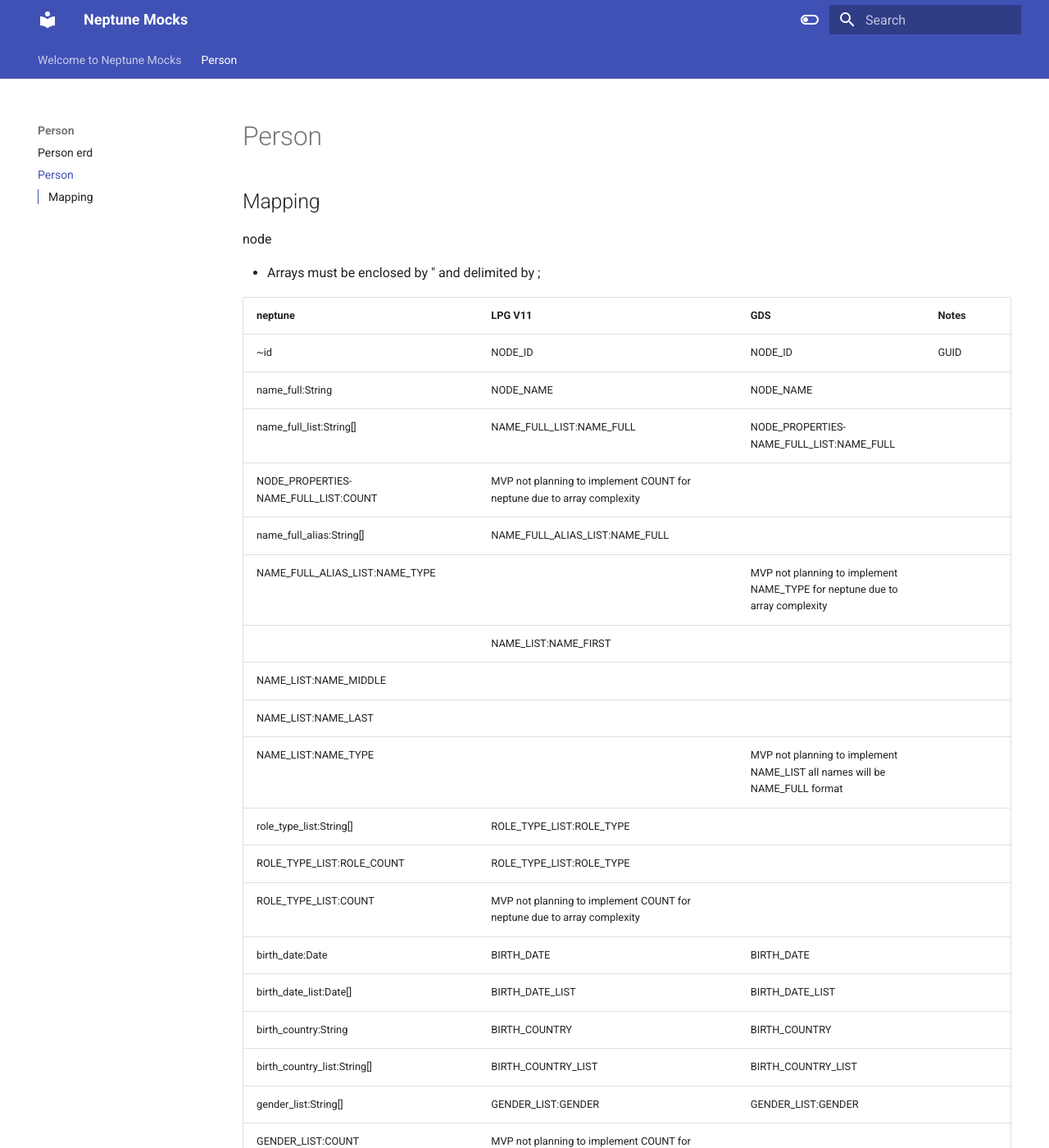
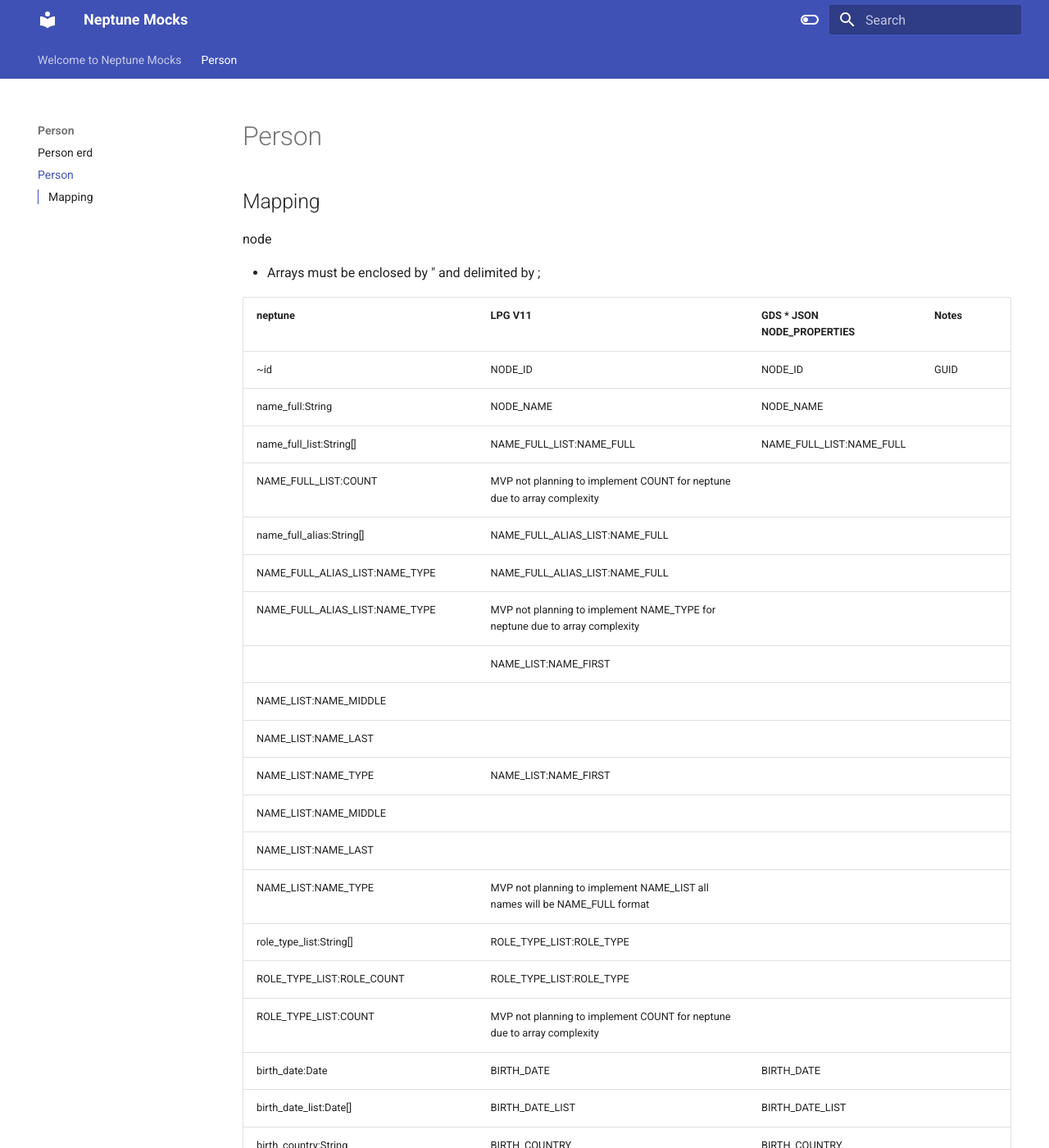
Before and after one commit to innvo/neptune-mocks, an MkDocs documentation site: the page built from docs/person/person.md, in a window 1280 px wide and 1400 px high. Shown: the whole window at 82% size. Built offline with MkDocs 1.6.1 and Material for MkDocs 9.7.7, drawn with Linux system fonts in a browser that asks for light colours.

Commit message:
WIP fixed table and added person_name edge

```diff
--- a/docs/person/person.md
+++ b/docs/person/person.md
@@ -6,18 +6,22 @@ node
 
 *   Arrays must be enclosed by " and delimited by ;
 
-| neptune | LPG V11 | GDS | Notes |
+| neptune | LPG V11 | GDS \* JSON NODE\_PROPERTIES | Notes |
 | --- | --- | --- | --- |
 | ~id | NODE\_ID | NODE\_ID | GUID |
 | name\_full:String | NODE\_NAME | NODE\_NAME |   |
-| name\_full\_list:String\[\] | NAME\_FULL\_LIST:NAME\_FULL | NODE\_PROPERTIES-NAME\_FULL\_LIST:NAME\_FULL
-NODE\_PROPERTIES-NAME\_FULL\_LIST:COUNT | MVP not planning to implement COUNT for neptune due to array complexity |
+| name\_full\_list:String\[\] | NAME\_FULL\_LIST:NAME\_FULL | NAME\_FULL\_LIST:NAME\_FULL
+NAME\_FULL\_LIST:COUNT | MVP not planning to implement COUNT for neptune due to array complexity |
 | name\_full\_alias:String\[\] | NAME\_FULL\_ALIAS\_LIST:NAME\_FULL
-NAME\_FULL\_ALIAS\_LIST:NAME\_TYPE |   | MVP not planning to implement NAME\_TYPE for neptune due to array complexity |
+NAME\_FULL\_ALIAS\_LIST:NAME\_TYPE | NAME\_FULL\_ALIAS\_LIST:NAME\_FULL
+NAME\_FULL\_ALIAS\_LIST:NAME\_TYPE | MVP not planning to implement NAME\_TYPE for neptune due to array complexity |
 |   | NAME\_LIST:NAME\_FIRST
 NAME\_LIST:NAME\_MIDDLE
 NAME\_LIST:NAME\_LAST
-NAME\_LIST:NAME\_TYPE |   | MVP not planning to implement NAME\_LIST all names will be NAME\_FULL format |
+NAME\_LIST:NAME\_TYPE | NAME\_LIST:NAME\_FIRST
+NAME\_LIST:NAME\_MIDDLE
+NAME\_LIST:NAME\_LAST
+NAME\_LIST:NAME\_TYPE | MVP not planning to implement NAME\_LIST all names will be NAME\_FULL format |
 | role\_type\_list:String\[\] | ROLE\_TYPE\_LIST:ROLE\_TYPE
 ROLE\_TYPE\_LIST:ROLE\_COUNT | ROLE\_TYPE\_LIST:ROLE\_TYPE
 ROLE\_TYPE\_LIST:COUNT | MVP not planning to implement COUNT for neptune due to array complexity |
```
